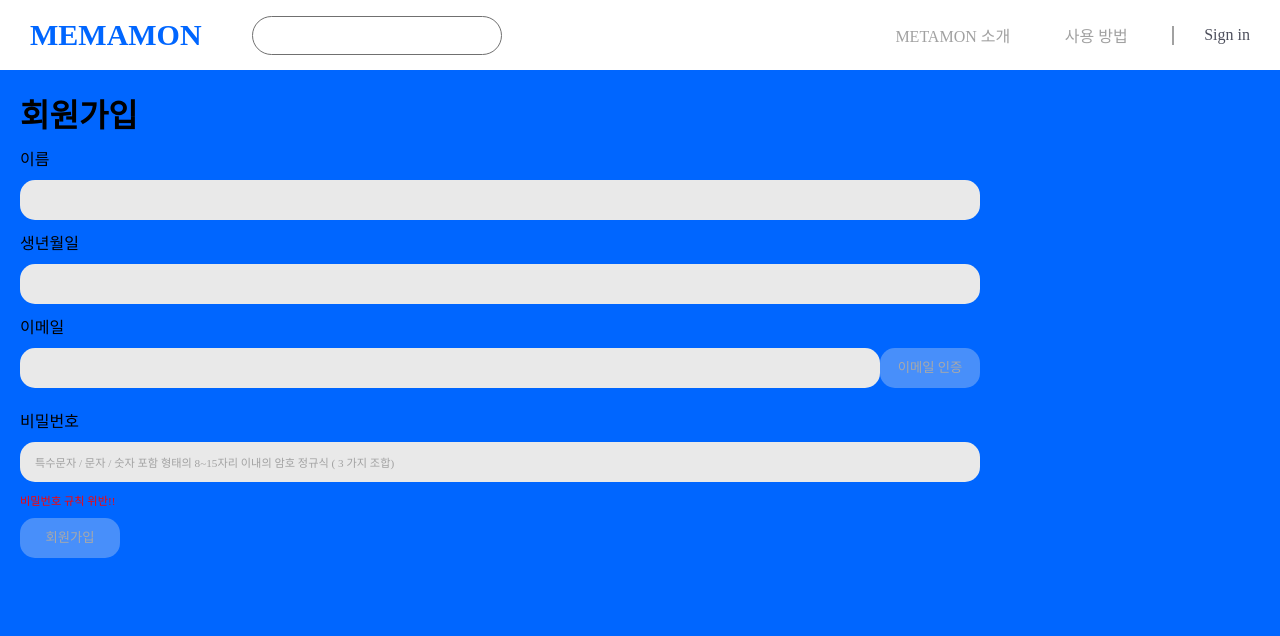
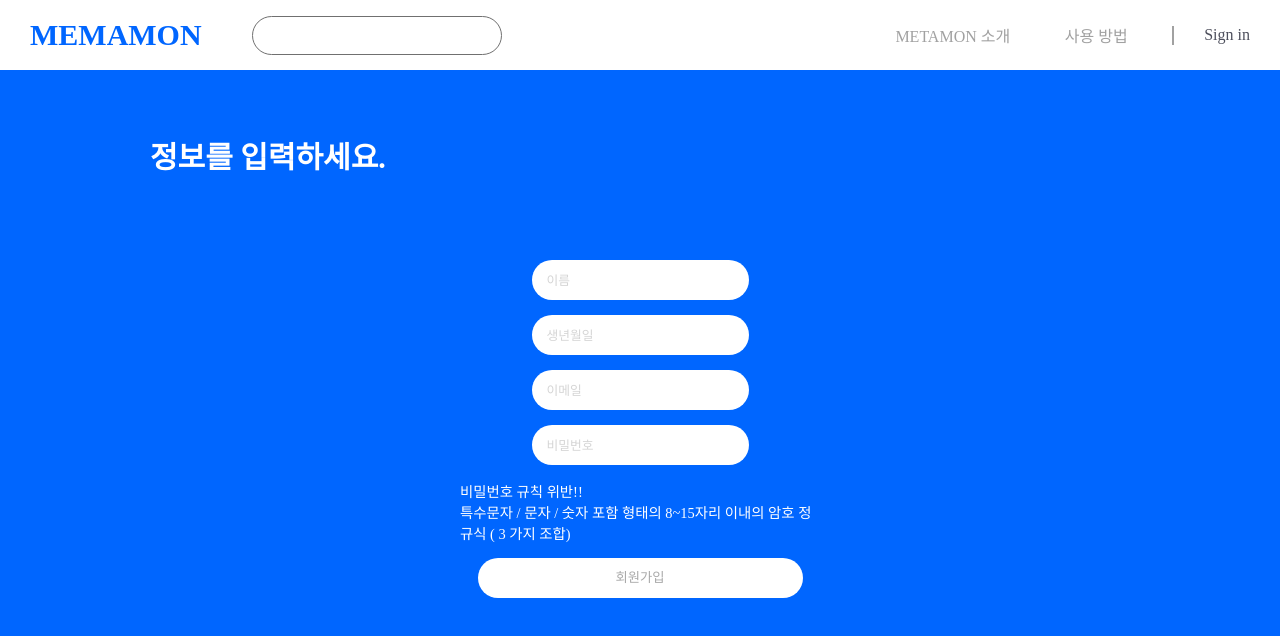
Before and after one commit to sumi-0011/METAMON, a Next.js app: page /signin in a window 1280 px wide. Shown: the top 636 px of the page. Built offline with nearby package versions, Linux system fonts and the light colour scheme; a web font is replaced by a local one.

Commit message:
style : signin page style fix

```diff
--- a/src/components/common/input.tsx
+++ /dev/null
@@ -1,19 +0,0 @@
-import styled from 'styled-components';
-
-const Input = styled.input`
-  height: 40px;
-  font-size: 15px;
-  border: 0;
-  border-radius: 15px;
-  outline: none;
-  padding-left: 10px;
-  background-color: rgb(233, 233, 233);
-  padding: 10px 15px;
-
-  &::placeholder {
-    color: #a2a2a2;
-    font-size: 0.7rem;
-  }
-`;
-
-export default Input;
--- a/src/components/pages/join/email-form.tsx
+++ b/src/components/pages/join/email-form.tsx
@@ -1,4 +1,4 @@
-import Input from '@/components/common/input';
+import { Button, ErrorText, Input } from '@/components/pages/join/styled';
 import useInput from '@/hooks/useInput';
 import { ChangeEvent, useState } from 'react';
 import styled from 'styled-components';
@@ -29,63 +29,45 @@ function EmailForm({
   };
 
   return (
-    <Wrapper>
-      <label htmlFor="join-email">이메일 </label>
+    <>
+      {/* <label htmlFor="join-email">이메일 </label> */}
       <InputWrapper>
         <Input
           type="email"
           id="join-email"
           value={email}
           onChange={handleEmailChange}
+          placeholder="이메일"
         />
-        <Button onClick={handleEmailAuthRequest} disabled={!validEmail}>
-          이메일 인증
-        </Button>
+        {validEmail && (
+          <Button onClick={handleEmailAuthRequest} disabled={!validEmail}>
+            이메일 인증
+          </Button>
+        )}
       </InputWrapper>
-      <ErrorText>{isEmailError && VALID_EMAIL_MESSAGE}</ErrorText>
+      {isEmailError && <ErrorText> {VALID_EMAIL_MESSAGE} </ErrorText>}
 
-      {requestAuth && (
-        <div>
+      {requestAuth ? (
+        <InputWrapper>
           <Input
             type="tex"
             value={authentication}
             onChange={handleAuthChange}
+            placeholder="인증번호"
           />
           <Button onClick={handleEmailAuth}>인증하기</Button>
-        </div>
-      )}
-    </Wrapper>
+        </InputWrapper>
+      ) : null}
+    </>
   );
 }
 
 const InputWrapper = styled.div`
   display: flex;
-  input {
-    flex: 1;
-  }
-`;
-
-const Wrapper = styled.div`
-  width: 100%;
-  display: flex;
-  flex-direction: column;
-  gap: 10px;
-`;
-
-const ErrorText = styled.p`
-  color: red;
-  font-size: 0.7rem;
-`;
-
-const Button = styled.button`
-  height: 40px;
-  line-height: 40px;
-  width: 100px;
-  border-radius: 15px;
-  border: none;
-
-  color: ${(props) => (props.disabled ? '#a9a9a9' : '#454545')};
-  cursor: ${(props) => (props.disabled ? 'not-allowed' : 'pointer')};
+  gap: 5px;
+  width: 217px;
+  overflow: visible;
+  flex-wrap: nowrap;
 `;
 
 export default EmailForm;
--- a/src/components/pages/join/index.tsx
+++ b/src/components/pages/join/index.tsx
@@ -1,11 +1,17 @@
-import Input from '@/components/common/input';
 import EmailForm from '@/components/pages/join/email-form';
+import {
+  ErrorText,
+  Button,
+  Input,
+  FullButton,
+} from '@/components/pages/join/styled';
 import useInput from '@/hooks/useInput';
 import { useState } from 'react';
 import styled from 'styled-components';
 
 const VALID_PASSWORD_MESSAGE = '비밀번호 규칙 위반!! ';
-
+const PASSWORD_MESSAGE =
+  '특수문자 / 문자 / 숫자 포함 형태의 8~15자리 이내의 암호 정규식 ( 3 가지 조합)';
 function Join() {
   const [name, handleNameChange] = useInput();
   const [birth, handleBirthChange] = useInput();
@@ -28,21 +34,21 @@ function Join() {
 
   return (
     <Wrapper>
-      <h1>회원가입</h1>
-
-      <label htmlFor="join-name">이름</label>
+      {/* <label htmlFor="join-name">이름</label> */}
       <Input
         type="text"
         id="join-name"
         value={name}
         onChange={handleNameChange}
+        placeholder="이름"
       />
-      <label htmlFor="join-birth">생년월일</label>
+      {/* <label htmlFor="join-birth">생년월일</label> */}
       <Input
         type="text"
         value={birth}
         onChange={handleBirthChange}
         id="join-birth"
+        placeholder="생년월일"
       />
 
       <EmailForm
@@ -52,17 +58,24 @@ function Join() {
         handleEmailAuth={handleEmailAuth}
       />
 
-      <label htmlFor="join-password">비밀번호</label>
+      {/* <label htmlFor="join-password">비밀번호</label> */}
+
       <Input
         type="password"
         value={password}
         onChange={handlePasswordChange}
         id="join-password"
-        placeholder="특수문자 / 문자 / 숫자 포함 형태의 8~15자리 이내의 암호 정규식 ( 3 가지 조합)"
+        placeholder="비밀번호"
       />
-      <ErrorText>{!validPassword && VALID_PASSWORD_MESSAGE}</ErrorText>
 
-      <Button disabled={isSubmitDisable}>회원가입</Button>
+      {!validPassword && (
+        <div>
+          <ErrorText>{VALID_PASSWORD_MESSAGE}</ErrorText>
+          <ErrorText>{PASSWORD_MESSAGE}</ErrorText>
+        </div>
+      )}
+
+      <FullButton disabled={isSubmitDisable}>회원가입</FullButton>
     </Wrapper>
   );
 }
@@ -70,26 +83,13 @@ function Join() {
 const Wrapper = styled.div`
   display: flex;
   flex-direction: column;
-  gap: 10px;
-  padding: 20px;
+  gap: 15px;
+  padding: 80px 20px;
 
-  max-width: 1000px;
+  max-width: 400px;
+  text-align: center;
+  margin: auto;
+  align-items: center;
 `;
 
-const ErrorText = styled.p`
-  color: red;
-  font-size: 0.7rem;
-`;
-
-const Button = styled.button`
-  height: 40px;
-  line-height: 40px;
-  width: 100px;
-  border-radius: 15px;
-  border: none;
-  cursor: pointer;
-
-  color: ${(props) => (props.disabled ? '#a9a9a9' : '#454545')};
-  cursor: ${(props) => (props.disabled ? 'not-allowed' : 'pointer')};
-`;
 export default Join;
--- /dev/null
+++ b/src/components/pages/join/styled.ts
@@ -0,0 +1,42 @@
+import styled from 'styled-components';
+
+export const ErrorText = styled.p`
+  color: #fff;
+  font-size: 0.9rem;
+  text-align: start;
+`;
+
+export const Button = styled.button`
+  height: 40px;
+  line-height: 40px;
+  width: 100px;
+  min-width: 100px;
+  border-radius: 20px;
+  border: none;
+  cursor: pointer;
+  background-color: #fff;
+  color: ${(props) => (props.disabled ? '#a9a9a9' : '#454545')};
+  cursor: ${(props) => (props.disabled ? 'not-allowed' : 'pointer')};
+`;
+
+export const FullButton = styled(Button)`
+  width: 325px;
+`;
+
+export const Input = styled.input`
+  width: 217px;
+  min-width: 217px;
+  height: 40px;
+  font-size: 15px;
+  border: 0;
+  border-radius: 20px;
+  outline: none;
+  padding-left: 10px;
+  background-color: #fff;
+  padding: 10px 15px;
+
+  &::placeholder {
+    color: #d5d5d5;
+    font-size: 0.8rem;
+  }
+`;
--- a/src/pages/signin.tsx
+++ b/src/pages/signin.tsx
@@ -1,7 +1,26 @@
 import Join from '@/components/pages/join';
+import styled from 'styled-components';
 
 function JoinPage() {
-  return <Join />;
+  return (
+    <Wrapper>
+      <Title>정보를 입력하세요.</Title>
+      <Join />
+    </Wrapper>
+  );
 }
 
+const Wrapper = styled.div`
+  max-width: 1000px;
+  width: 100%;
+  margin: auto;
+  padding: 65px 10px;
+`;
+
+const Title = styled.h1`
+  color: #fff;
+  line-height: 45px;
+  font-size: 30px;
+`;
+
 export default JoinPage;
```
